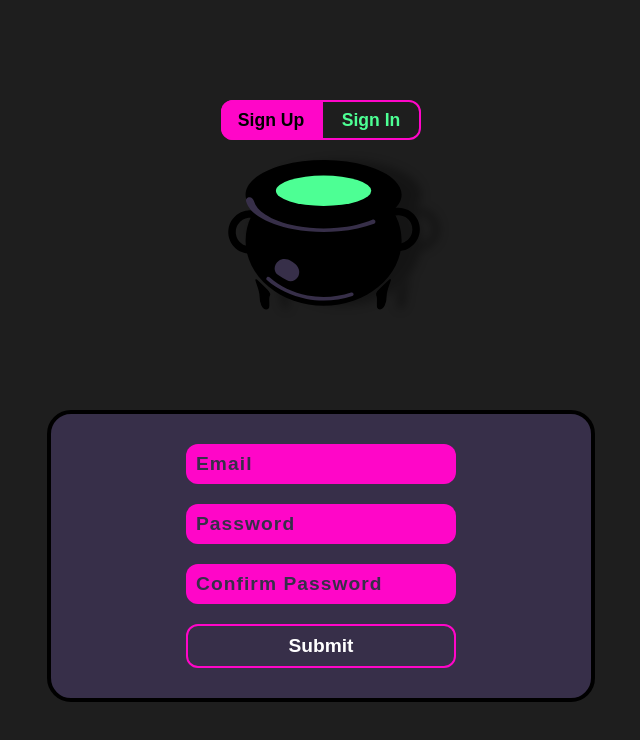
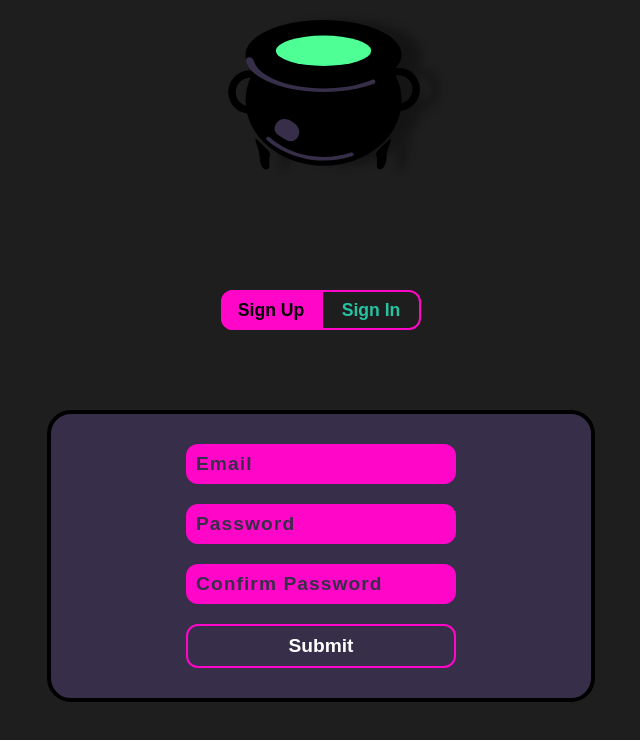
Before and after one commit to SageS3/ChatApp, a React (Create React App) app: page / in a window 1280 px wide. Shown: the top 740 px of the page, without its empty margins (319-959 px from the left). Built offline with nearby package versions, Linux system fonts and the light colour scheme.

Commit message:
Delete JSX and added it to ToggleSwitch function

```diff
--- a/src/components/entrypage/EntryPage.tsx
+++ b/src/components/entrypage/EntryPage.tsx
@@ -16,16 +16,15 @@ const EntryPage = () => {
 
   const fontColorChange = useSpring({
     config: { duration: 200 },
-    color: form === "login" ? "black" : "rgb(77, 255, 148)",
+    color: form === "login" ? "black" : "rgb(39,194,160)",
   })
 
   const registerFontColorChange = useSpring({
     config: { duration: 200 },
-    color: form === "register" ? "black" : "rgb(77, 255, 148)",
+    color: form === "register" ? "black" : "rgb(39,194,160)",
   })
 
-  return (
-    <>
+  const ToggleSwitch = () => (
     <div className="toggle">
       <animated.span style={slider} className="slider"></animated.span>
       <animated.button
@@ -43,7 +42,12 @@ const EntryPage = () => {
         Sign In
       </animated.button>
     </div>
+  )
+
+  return (
+    <>
       <Cauldron />
+      <ToggleSwitch />
       {form === "register" && <Register setForm={setForm} />}
       {form === "login" && <Login />}
     </>
```
Lines whose indentation alone changed are shown as unchanged.
